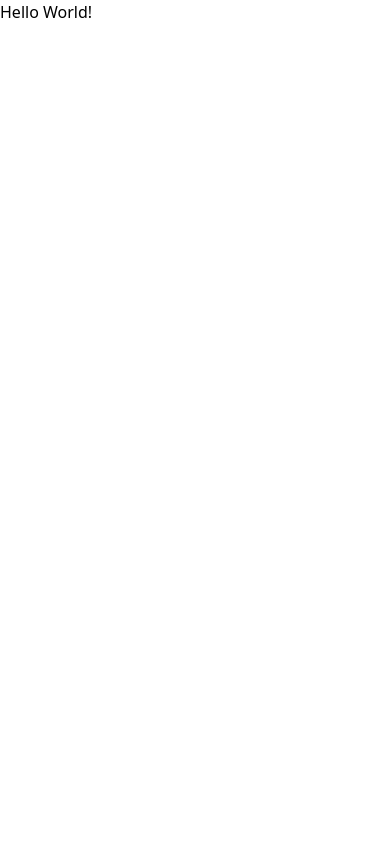
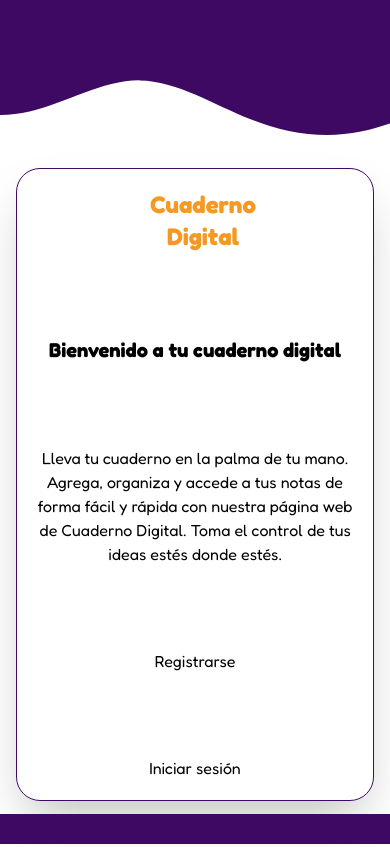
Before and after one commit to YessBlack/cuaderno-digital, a React (Vite) app: page / in a window 390 px wide. Built offline with nearby package versions, Linux system fonts and the light colour scheme; some icons are missing.

Commit message:
add welcome component with styles and responsive (WIP)

```diff
--- a/src/App.jsx
+++ b/src/App.jsx
@@ -1,7 +1,26 @@
+import './App.css'
+
 function App () {
   return (
     <>
-      <h1>Hello World!</h1>
+      <img
+        src='/public/background.svg'
+        alt='background'
+        className='w-full sticky top-0 h-[18vh] object-cover'
+      />
+      <section className='flex flex-col justify-center items-center m-4'>
+        <div className='flex flex-col items-center justify-between border-primary border p-5 rounded-3xl max-w-[600px] w-full h-[75vh] shadow-2xl'>
+          <div className='flex gap-4 items-center justify-center text-secondary text-2xl text-center'>
+            <span className='icon-book text-6xl' />
+            <h1 className='font-bold'>Cuaderno <br /> Digital</h1>
+          </div>
+          <h2 className='text-xl font-bold'>Bienvenido a tu cuaderno digital</h2>
+          <p className='text-center'>Lleva tu cuaderno en la palma de tu mano. Agrega, organiza y accede a tus notas de forma fácil y rápida con nuestra página web de Cuaderno Digital. Toma el control de tus ideas estés donde estés.</p>
+          <button>Registrarse</button>
+          <button>Iniciar sesión</button>
+        </div>
+      </section>
+      <footer className='w-full bg-primary sticky bottom-0 h-[30px]' />
     </>
   )
 }
```
